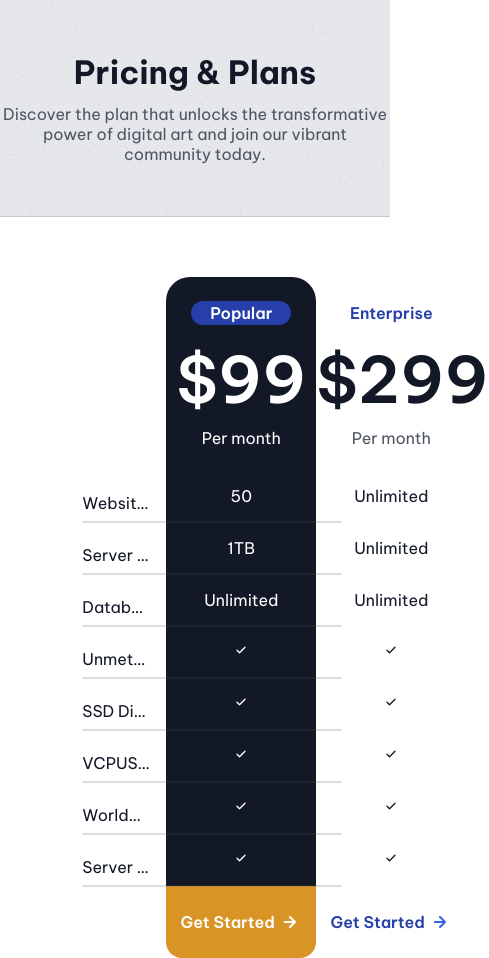
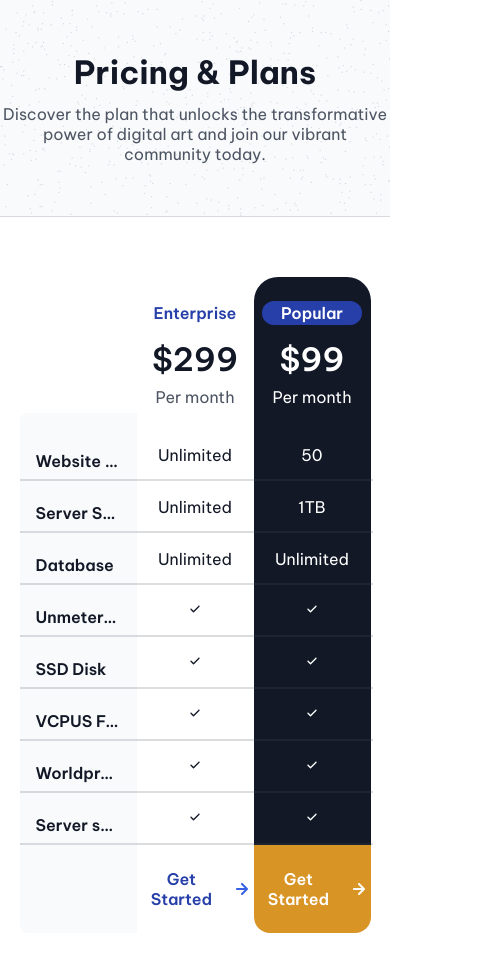
Before and after one commit to kehindeadigun/kehindeadigun.github.io, a plain HTML site: page index.html in a window 390 px wide. Shown: the whole page, 489 px wide, since content can reach past the window. After the commit the page ends 933 px from the top, so only its background shows below. Drawn offline with Linux system fonts and the light colour scheme.

Commit message:
Fix: text and column sizing for small screens for pricing table challenge

```diff
--- a/index.html
+++ b/index.html
@@ -103,7 +103,7 @@
       </div>
     </section>
 
-     <section class="plan-column">
+     <section class="plan-column last">
       <div class="plan-header">
         <p class="plan-name">Enterprise</p>
         <h2 class="plan-price">$299</h2>
--- a/main.css
+++ b/main.css
@@ -19,7 +19,7 @@ body {
 }
 
 header {
-    background-color: #E5E7EB;
+    background-color: #F8FAFC;
     padding: 3.25rem 0;
     text-align: center;
     display: flex;
@@ -46,26 +46,38 @@ header p {
 
 main {
     background-color: #FFFFFF;
-    margin: 3.75rem 17%;
+    margin: 3.75rem 5%;
     display: grid;
     grid-template-columns: repeat(3, 1fr);
     position: relative;
 }
 
 .title-column {
-    padding-top: calc(60px + 6rem + 1.4rem);
-    max-width: calc(500px + 8rem);
-    min-width: 100px;
-    max-width: 400px;
+    margin-top: calc(2rem + 6rem + 0.5rem);
+    max-width: calc(31.25rem + 8.75rem);
+    min-width: 5rem;
+    background-color: #F8FAFC;
+    border-radius: 0.5rem 0 0 0.5rem;
+    grid-column: 1 / span 1;
+    grid-row: 1 / span 1;
+}
+
+.last {
+    grid-column: 2 / span 1;
+    grid-row: 1 / span 1;
+}
+
+.selected {
+    grid-column: 3/ span 1;
+    grid-row: 1 / span 1;
 }
 
 .plan-column {
     text-align: center;
-    max-width: calc(500px + 8rem);
-    min-width: 150px;
+    max-width: calc(31.25rem + 8.75rem);
+    min-width: 19.375;
     padding-top: 1.5rem;
     border-radius: 1.5rem;
-    max-width: 400px;
 }
 
 .plan-header {
@@ -74,7 +86,7 @@ main {
 
 .plan-name {
     border-radius: 1rem;
-    width: 100px;
+    width: 6.25rem;
     margin: 0 auto;
     margin-bottom: 0.875rem;
     padding: 0.125rem 0;
@@ -84,7 +96,7 @@ main {
 .plan-price {
     padding-bottom: 0.5rem;
     font-weight: 600;
-    font-size: 4rem;
+    font-size: 2rem;
     color: var(--heading-color);
 }
 
@@ -119,6 +131,7 @@ main ul {
     display: block;
     border: 1px solid #4D556233;
     position: absolute;
+    left: 0;
     z-index: 1;
     width: 100%;
     margin-top: 0.5rem;
@@ -129,6 +142,7 @@ main ul {
   overflow: hidden;
   text-overflow: ellipsis;
   width: 100%;
+  font-weight: 600;
 }
 
 .tick {
@@ -177,18 +191,40 @@ main ul {
     display: none;
 }
 
-@media screen and (min-width: 850px) {
+@media screen and (min-width: 800px) {
     main {
+        margin: 3.75rem 10%;
         grid-template-columns: repeat(4, 1fr);
+    }
+
+    .title-column {
+        min-width: 6.25rem;
+        margin-top: calc(3.75rem + 6rem + 1.4rem);
+    }
+
+    .plan-price {
+        font-size: 4rem;
     }
 
     .tab-extra {
         display: block;
     }
+
+    .title-column,
+    .selected,
+    .last {
+        grid-row: auto;
+        grid-column: auto;
+        grid-area: auto;
+    }
 }
 
 
 @media screen and (min-width: 1280px) {
+    :root {
+        font-size: 16px;
+    }
+
     main {
         grid-template-columns: repeat(5, 1fr);
     }
```
